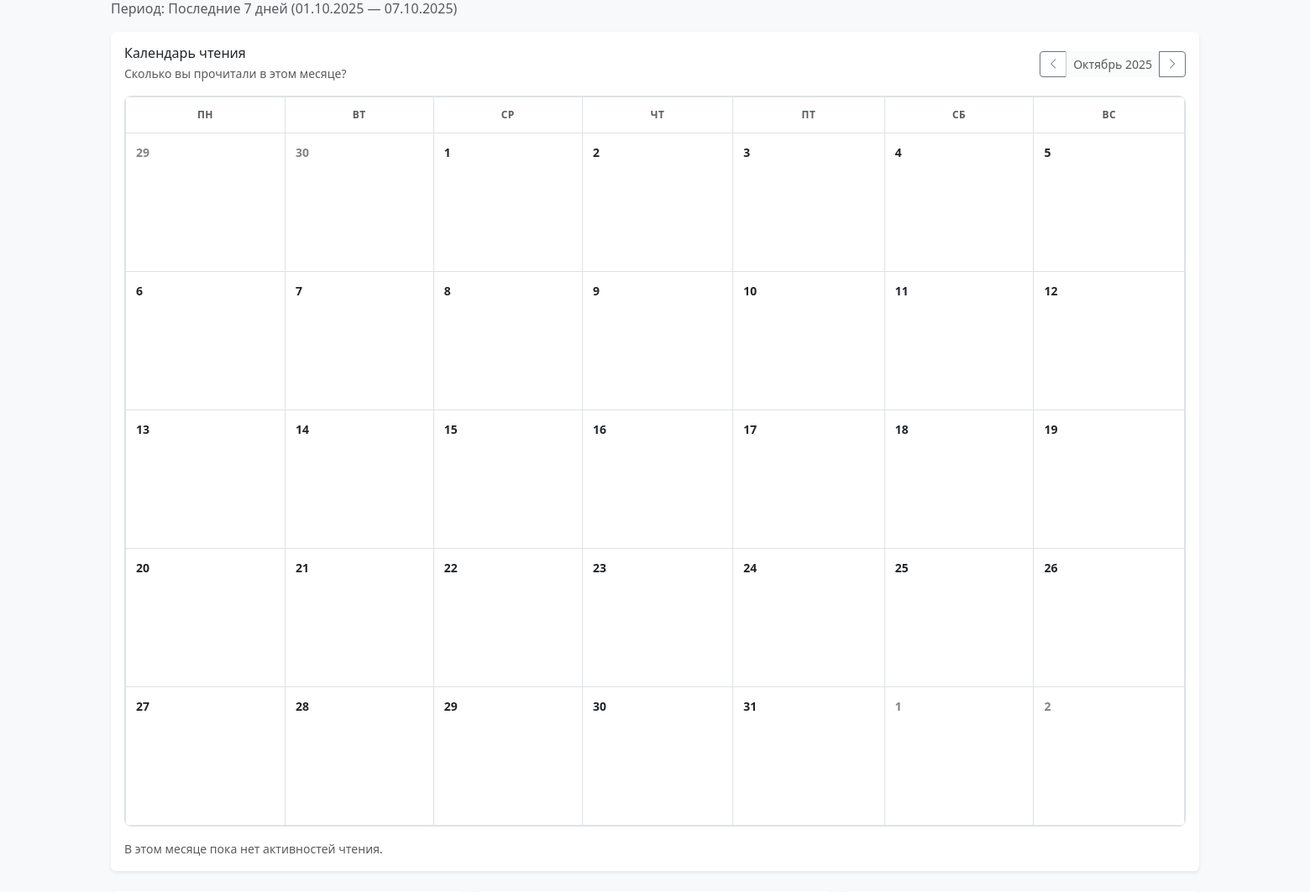
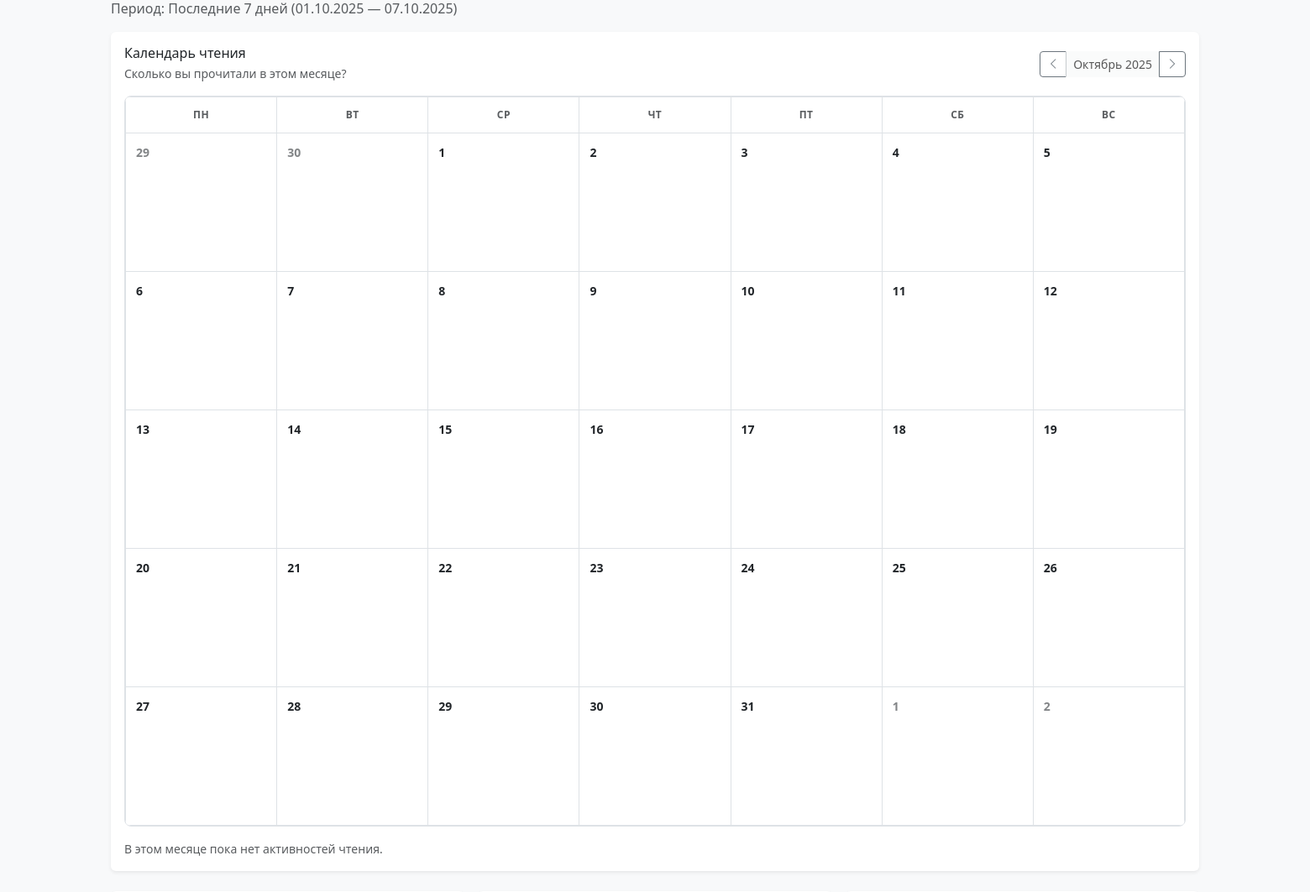
Before and after one commit to OlgaKuznetsova03/Mybooks_server, a Django app: page /accounts/me/ in a window 1560 px wide, after a click on "Статистика"; the page is wider, and only the part inside the window is pictured. Shown: the part 491-1554 px from the top of that part at 84% size. Run offline with Django 4.2, Linux system fonts and the light colour scheme; the visitor is signed in with stand-in values (Sample User, id 1); data comes from the database, SQL or seed files in the repository; data that the repository does not hold is empty.

Commit message:
совместные чтения8

```diff
--- a/templates/accounts/profile.html
+++ b/templates/accounts/profile.html
@@ -15,6 +15,7 @@
     .reading-calendar {
       width: 100%;
       border-collapse: collapse;
+      table-layout: fixed;
     }
 
     .reading-calendar thead th,
@@ -23,6 +24,7 @@
       background-color: var(--bs-body-bg);
       padding: 0.75rem;
       vertical-align: top;
+      width: 14.2857142857%;
     }
 
     .reading-calendar thead th {
```
